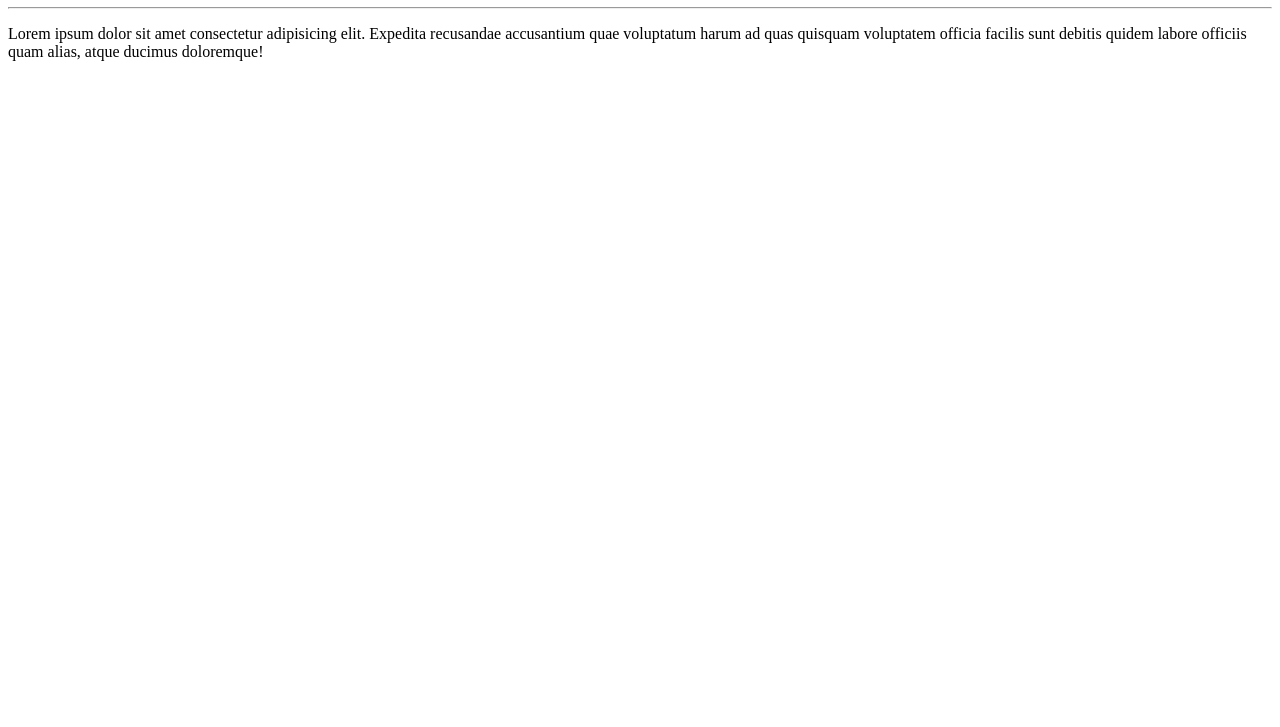
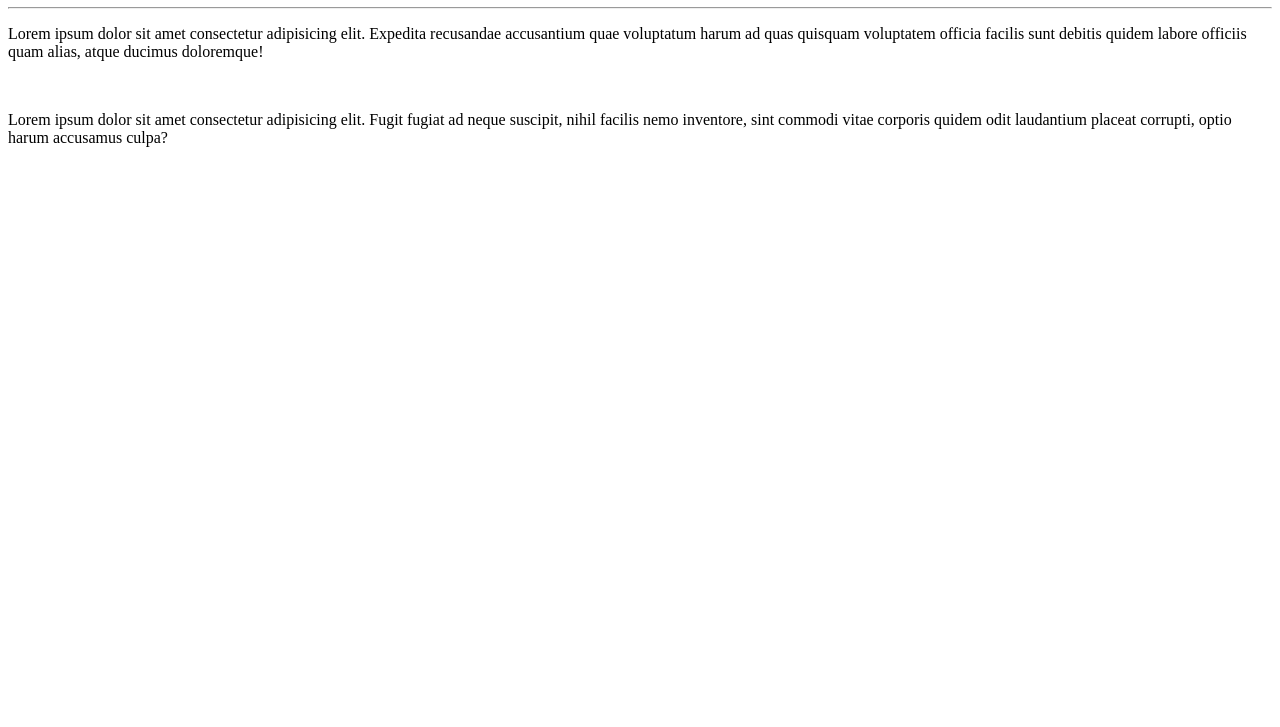
Before and after one commit to matheusrmello/Curso-de-Git-e-GitHub, a plain HTML site: page site-exemplo/index.html in a window 1280 px wide. Shown: the part 73-800 px from the top of the page. Drawn offline with Linux system fonts and the light colour scheme.

Commit message:
Adicionei um parágrao

```diff
--- a/site-exemplo/index.html
+++ b/site-exemplo/index.html
@@ -10,5 +10,7 @@
     <h1>Olá, mundo!</h1>
     <hr>
     <p>Lorem ipsum dolor sit amet consectetur adipisicing elit. Expedita recusandae accusantium quae voluptatum harum ad quas quisquam voluptatem officia facilis sunt debitis quidem labore officiis quam alias, atque ducimus doloremque!</p>
+    <br>
+    <p>Lorem ipsum dolor sit amet consectetur adipisicing elit. Fugit fugiat ad neque suscipit, nihil facilis nemo inventore, sint commodi vitae corporis quidem odit laudantium placeat corrupti, optio harum accusamus culpa?</p>
 </body>
 </html>
```
